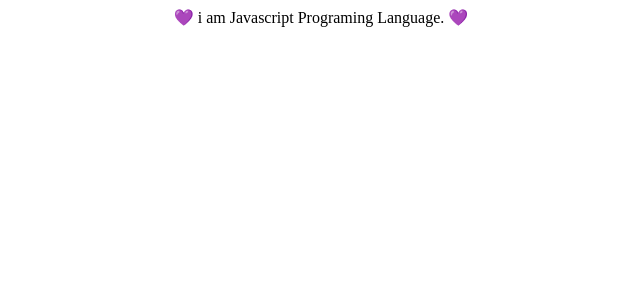
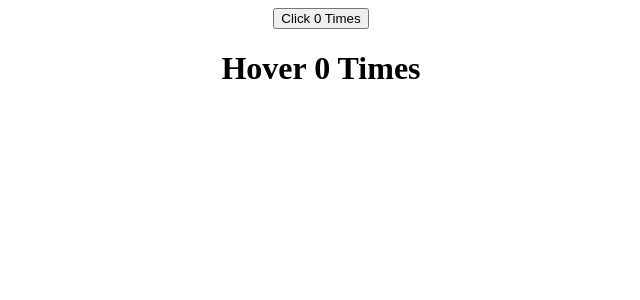
Before and after one commit to Nirob360/React-class-main, a React (Create React App) app: page / in a window 1280 px wide. Shown: the top 300 px of the page, without its empty margins (319-959 px from the left). Built offline with nearby package versions, Linux system fonts and the light colour scheme.

Commit message:
higher order function

```diff
--- a/src/App.js
+++ b/src/App.js
@@ -1,12 +1,13 @@
 import React from 'react';
 import './App.css';
-import Emoji from './components/composition/Emoji';
-import Text from './components/composition/Text';
+import ClickCounter from './components/ClickCounter';
+import HoverCounter from './components/HoverCounter';
 
 function App() {
     return (
         <div className="App">
-            <Emoji>{({ addEmoji }) => <Text addEmoji={addEmoji} />}</Emoji>
+            <ClickCounter />
+            <HoverCounter />
         </div>
     );
 }
--- /dev/null
+++ b/src/components/ClickCounter.js
@@ -0,0 +1,15 @@
+import React from 'react';
+import WithCounter from './HOC/WithCounter';
+
+const ClickCounter = (props) => {
+    const { count, increment } = props;
+    return (
+        <div>
+            <button type="button" onClick={increment}>
+                Click {count} Times
+            </button>
+        </div>
+    );
+};
+
+export default WithCounter(ClickCounter);
--- /dev/null
+++ b/src/components/HOC/WithCounter.js
@@ -0,0 +1,22 @@
+import React from 'react';
+
+const WithCounter = (OriginalComponent) => {
+    class NewComponent extends React.Component {
+        state = {
+            count: 0,
+        };
+
+        increment = () => {
+            this.setState((prevState) => ({ count: prevState.count + 1 }));
+        };
+
+        render() {
+            const { count } = this.state;
+            return <OriginalComponent count={count} increment={this.increment} />;
+        }
+    }
+
+    return NewComponent;
+};
+
+export default WithCounter;
--- /dev/null
+++ b/src/components/HoverCounter.js
@@ -0,0 +1,15 @@
+import React from 'react';
+import WithCounter from './HOC/WithCounter';
+
+const HoverCounter = (props) => {
+    const { count, increment } = props;
+    return (
+        <div>
+            <h1 onMouseOver={increment} onFocus={increment}>
+                Hover {count} Times
+            </h1>
+        </div>
+    );
+};
+
+export default WithCounter(HoverCounter);
--- a/src/components/composition/Emoji.js
+++ /dev/null
@@ -1,9 +0,0 @@
-import { Component } from 'react';
-
-export default class Emoji extends Component {
-    addEmoji = (text, emoji) => ` ${emoji} ${text} ${emoji}`;
-
-    render() {
-        return this.props.children({ addEmoji: this.addEmoji });
-    }
-}
--- a/src/components/composition/Text.js
+++ /dev/null
@@ -1,6 +0,0 @@
-import React from 'react';
-
-export default function Text({ addEmoji }) {
-    const text = 'i am Javascript Programing Language.';
-    return <div>{addEmoji ? addEmoji(text, '💜 ') : text}</div>;
-}
```
Also changed, not shown: src/components/inheritance/Emoji.js (deleted, +0 -12 lines), src/components/inheritance/Text.js (deleted, +0 -14 lines).
